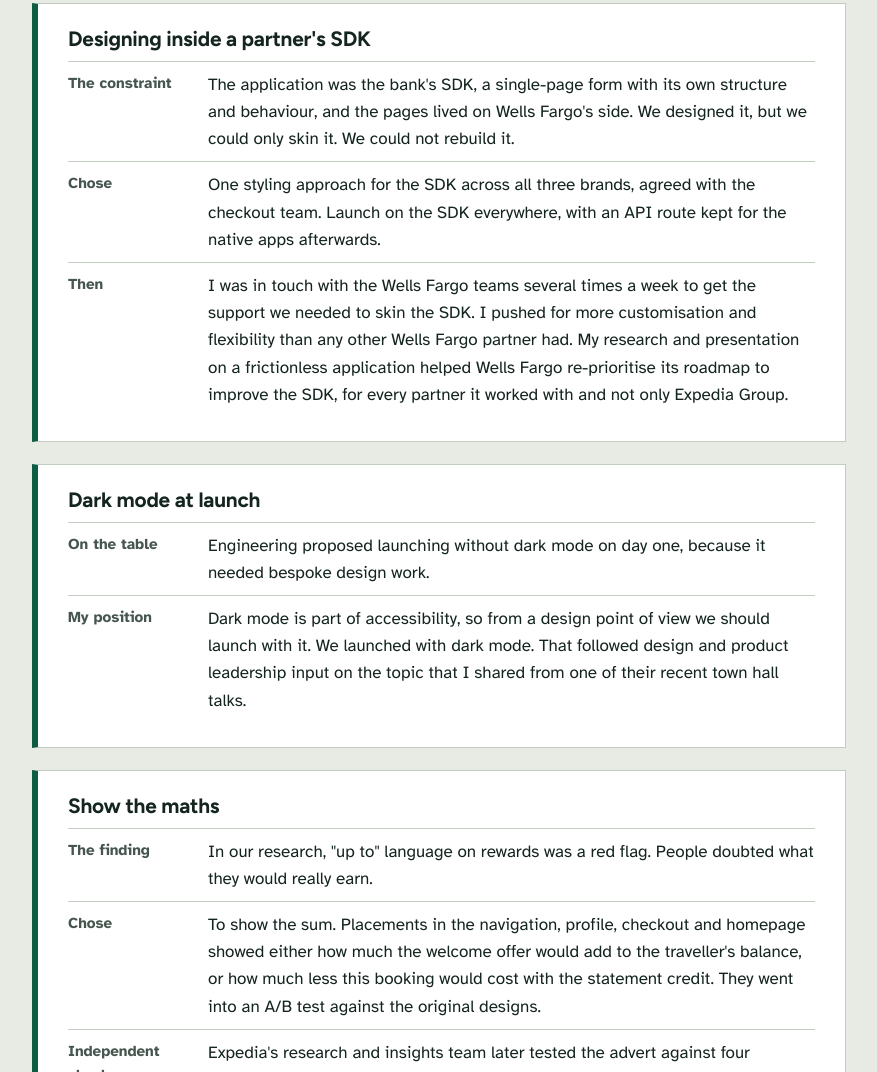
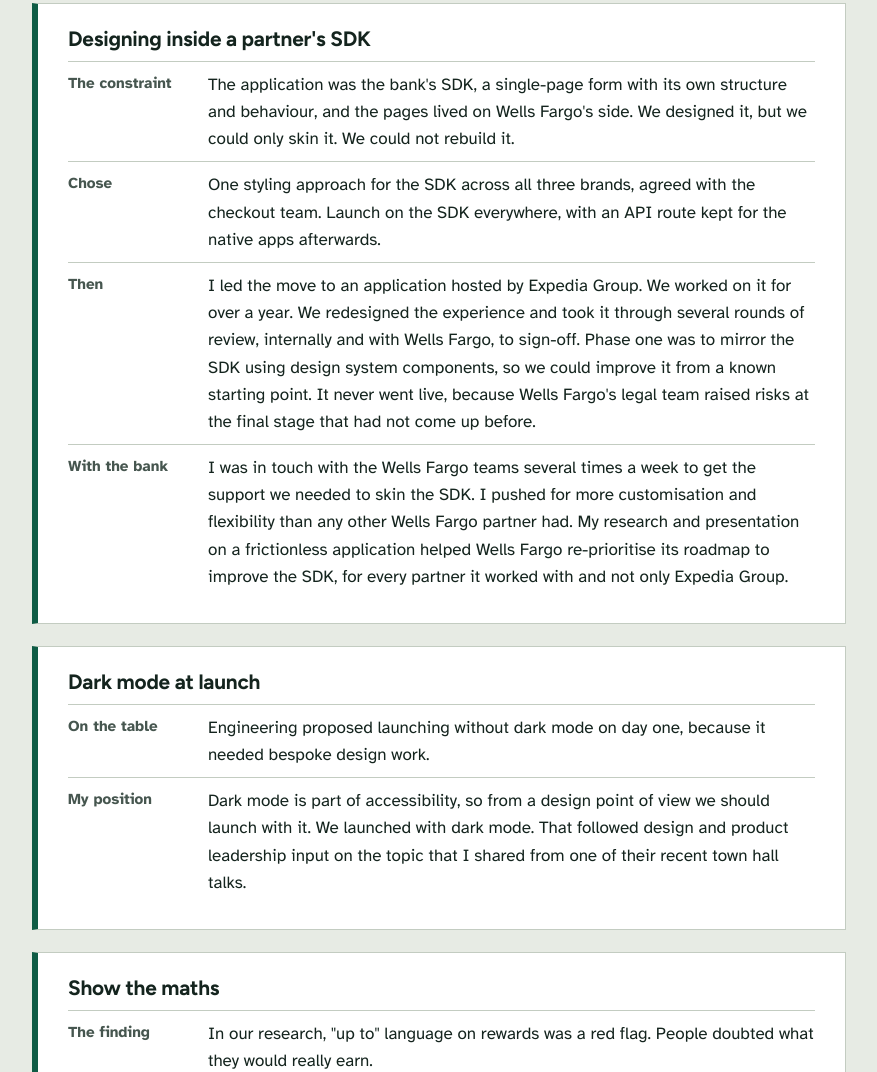
Before and after one commit to itsvixu/v5, a plain HTML site: page work/one-key-card-application.html in a window 1280 px wide. Shown: the part 3809-4881 px from the top of the page, without its empty margins (328-1205 px from the left). Drawn offline with Linux system fonts and the light colour scheme.

Commit message:
Restore hosted application work, restore pulse claim
Co-Authored-By: Claude Sonnet 5.5 <noreply@anthropic.com>
Claude-Session: https://claude.ai/code/session_01CJsRGXUtQTrvnDXWt471hY

```diff
--- a/work/one-key-card-application.html
+++ b/work/one-key-card-application.html
@@ -81,7 +81,8 @@
     <dl>
       <div><dt>The constraint</dt><dd>The application was the bank's SDK, a single-page form with its own structure and behaviour, and the pages lived on Wells Fargo's side. We designed it, but we could only skin it. We could not rebuild it.</dd></div>
       <div><dt>Chose</dt><dd>One styling approach for the SDK across all three brands, agreed with the checkout team. Launch on the SDK everywhere, with an API route kept for the native apps afterwards.</dd></div>
-      <div><dt>Then</dt><dd>I was in touch with the Wells Fargo teams several times a week to get the support we needed to skin the SDK. I pushed for more customisation and flexibility than any other Wells Fargo partner had. My research and presentation on a frictionless application helped Wells Fargo re-prioritise its roadmap to improve the SDK, for every partner it worked with and not only Expedia Group.</dd></div>
+      <div><dt>Then</dt><dd>I led the move to an application hosted by Expedia Group. We worked on it for over a year. We redesigned the experience and took it through several rounds of review, internally and with Wells Fargo, to sign-off. Phase one was to mirror the SDK using design system components, so we could improve it from a known starting point. It never went live, because Wells Fargo's legal team raised risks at the final stage that had not come up before.</dd></div>
+      <div><dt>With the bank</dt><dd>I was in touch with the Wells Fargo teams several times a week to get the support we needed to skin the SDK. I pushed for more customisation and flexibility than any other Wells Fargo partner had. My research and presentation on a frictionless application helped Wells Fargo re-prioritise its roadmap to improve the SDK, for every partner it worked with and not only Expedia Group.</dd></div>
     </dl>
     <div class="slots">
       <!-- IMAGE SLOT. Replace the div.hole below with <img src="../images/FILE" alt="..."> and keep the figure. -->
```
Also changed, not shown: work/leading-a-design-team.html (+1 -1 lines).
